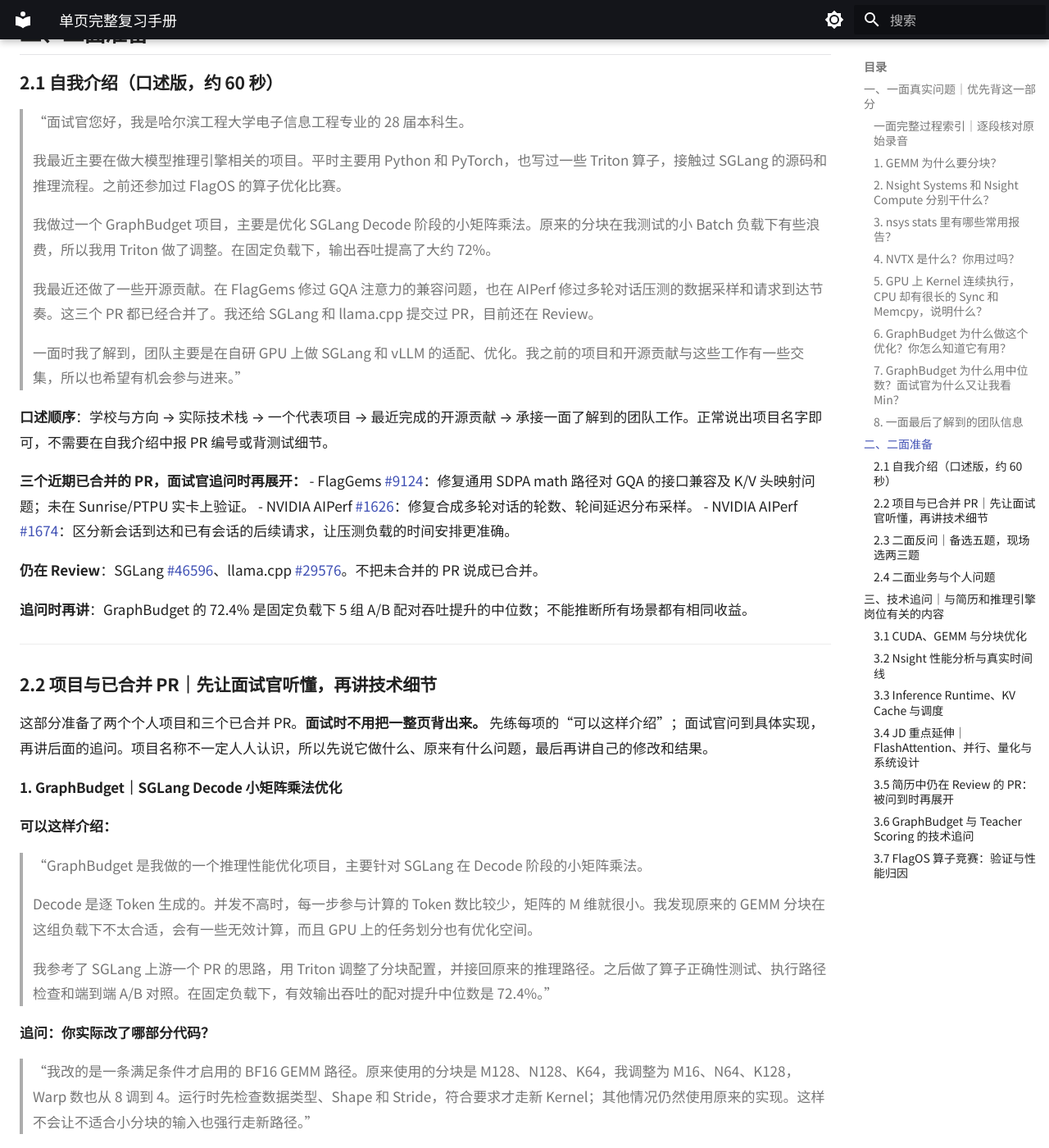
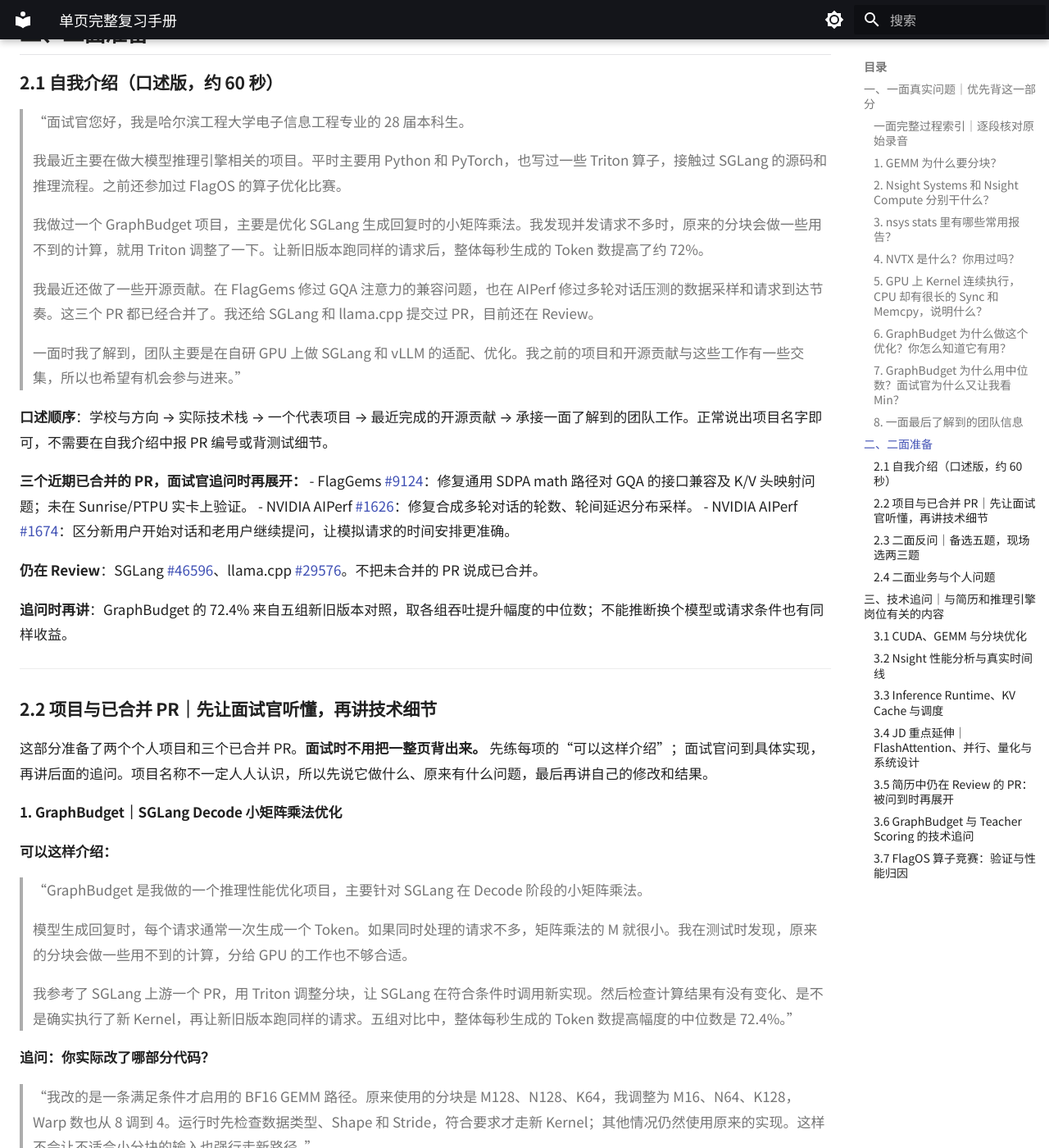
Before and after one commit to yu830/ai-infra-handbook, an MkDocs documentation site: the page built from docs/index.md, in a window 1280 px wide and 1400 px high, scrolled down 4902 px. Shown: the whole window at 82% size. Built offline with MkDocs 1.6.1 and Material for MkDocs 9.7.7, drawn with Linux system fonts in a browser that asks for light colours; some of the changed text lies outside the part shown.

Commit message:
docs: replace stilted benchmark jargon with natural spoken explanations

```diff
--- a/docs/index.md
+++ b/docs/index.md
@@ -78,11 +78,11 @@
 
 **直接回答：**
 
-> “最早我是从 SGLang 上游一个 PR 注意到这个问题的：Decode 阶段 M 很小，直接使用面向大矩阵的分块不一定合适。我就在自己的负载下尝试更小的 M 分块，比较无效计算、并行度和实际吞吐，然后用固定请求做 A/B 对照。结果说明，在那组测试配置下确实有性能提升。”
+> “最早我是从 SGLang 上游一个 PR 注意到这个问题的：Decode 阶段 M 很小，直接使用面向大矩阵的分块不一定合适。我就用自己准备的 Decode 请求试了更小的 M 分块，检查有没有减少无用计算，再让新旧版本跑同样的请求。结果显示，这次测试里确实有提升。”
 
 **追问点：** 不要把“上游 PR 提供灵感”改成“完全独立发现了瓶颈”。如果谈 Trace，必须能拿出自己真正看过的执行路径与数据。
 
-**录音里的关键细节：** 面试官当时还问了一句“说完了吗？”。回答优化动机时不能只停在“看到了上游 PR”，最好接着说明：自己要解决哪个具体负载、做了哪项修改、用什么 A/B 验证、结果适用于哪些条件。**不能把尚未回读的 Profile 数据当成已经亲自测过的事实。**
+**录音里的关键细节：** 面试官当时还问了一句“说完了吗？”。回答优化动机时不能只停在“看到了上游 PR”，最好接着说明：自己是在什么模型和请求条件下看到问题的、改了什么、怎么对比新旧版本，以及这个结果能说明什么。**不能把尚未回读的 Profile 数据当成已经亲自测过的事实。**
 
 ### 7. GraphBudget 为什么用中位数？面试官为什么又让我看 Min？
 
@@ -92,7 +92,7 @@
 
 > “我当时测的是两套实现跑同一组请求时的吞吐。因为不同轮次会有波动，所以我用了 5 组 A/B 对照，再取提升比例的中位数，避免某一轮特别高或特别低，把整体结果带偏。不过 5 组还是偏少，而且中位数也看不出最慢的情况。如果是线上服务，我还会看 P95、P99；但如果问题是‘一个 Kernel 在干扰最小的时候最快能跑多快’，那就先充分预热、重复测量，再看 Min，也就是最短耗时。两种指标回答的是不同问题。”
 
-**追问时再说：** 72.4% 是固定负载下的**配对吞吐提升中位数**，不是单个 Kernel 的耗时，也不能证明 P99 变好了。交错 A/B 本身不一定有问题，但要检查每次切换是否重新加载模型、重新捕获 CUDA Graph、改变缓存冷热或 GPU 频率。Min 是低干扰条件下的最佳观测值，不能替代稳定性与典型表现。
+**追问时再说：** 72.4% 是让新旧版本跑同样的请求后，五组吞吐提升幅度的**中位数**。它不是单个 Kernel 的加速比，也不能证明 P99 变好了。交错 A/B 本身不一定有问题，但要检查每次切换是否重新加载模型、重新捕获 CUDA Graph、改变缓存冷热或 GPU 频率。Min 是低干扰条件下的最佳观测值，不能替代稳定性与典型表现。
 
 **一面还追问过两件事：** 一是测量轮次之间有没有让 GPU 空闲；二是你提到做过 A/A 对照。A/A 可以帮助观察“同样实现重复测是否波动”，但不等于排除了全部频率、缓存和后台干扰。面试官最后明确区分了**优化者关心的低干扰最快耗时**与**用户关心的服务延迟分布**，所以回答时先说明测量目标，再选择 Min、Median 或 P95/P99。
 
@@ -112,7 +112,7 @@
 >
 > 我最近主要在做大模型推理引擎相关的项目。平时主要用 Python 和 PyTorch，也写过一些 Triton 算子，接触过 SGLang 的源码和推理流程。之前还参加过 FlagOS 的算子优化比赛。
 >
-> 我做过一个 GraphBudget 项目，主要是优化 SGLang Decode 阶段的小矩阵乘法。原来的分块在我测试的小 Batch 负载下有些浪费，所以我用 Triton 做了调整。在固定负载下，输出吞吐提高了大约 72%。
+> 我做过一个 GraphBudget 项目，主要是优化 SGLang 生成回复时的小矩阵乘法。我发现并发请求不多时，原来的分块会做一些用不到的计算，就用 Triton 调整了一下。让新旧版本跑同样的请求后，整体每秒生成的 Token 数提高了约 72%。
 >
 > 我最近还做了一些开源贡献。在 FlagGems 修过 GQA 注意力的兼容问题，也在 AIPerf 修过多轮对话压测的数据采样和请求到达节奏。这三个 PR 都已经合并了。我还给 SGLang 和 llama.cpp 提交过 PR，目前还在 Review。
 >
@@ -123,11 +123,11 @@
 **三个近期已合并的 PR，面试官追问时再展开：**
 - FlagGems [#9124](https://github.com/flagos-ai/FlagGems/pull/9124)：修复通用 SDPA math 路径对 GQA 的接口兼容及 K/V 头映射问题；未在 Sunrise/PTPU 实卡上验证。
 - NVIDIA AIPerf [#1626](https://github.com/ai-dynamo/aiperf/pull/1626)：修复合成多轮对话的轮数、轮间延迟分布采样。
-- NVIDIA AIPerf [#1674](https://github.com/ai-dynamo/aiperf/pull/1674)：区分新会话到达和已有会话的后续请求，让压测负载的时间安排更准确。
+- NVIDIA AIPerf [#1674](https://github.com/ai-dynamo/aiperf/pull/1674)：区分新用户开始对话和老用户继续提问，让模拟请求的时间安排更准确。
 
 **仍在 Review**：SGLang [#46596](https://github.com/sgl-project/sglang/pull/46596)、llama.cpp [#29576](https://github.com/ggml-org/llama.cpp/pull/29576)。不把未合并的 PR 说成已合并。
 
-**追问时再讲**：GraphBudget 的 72.4% 是固定负载下 5 组 A/B 配对吞吐提升的中位数；不能推断所有场景都有相同收益。
+**追问时再讲**：GraphBudget 的 72.4% 来自五组新旧版本对照，取各组吞吐提升幅度的中位数；不能推断换个模型或请求条件也有同样收益。
 
 ---
 
@@ -141,9 +141,9 @@
 
 > “GraphBudget 是我做的一个推理性能优化项目，主要针对 SGLang 在 Decode 阶段的小矩阵乘法。
 >
-> Decode 是逐 Token 生成的。并发不高时，每一步参与计算的 Token 数比较少，矩阵的 M 维就很小。我发现原来的 GEMM 分块在这组负载下不太合适，会有一些无效计算，而且 GPU 上的任务划分也有优化空间。
+> 模型生成回复时，每个请求通常一次生成一个 Token。如果同时处理的请求不多，矩阵乘法的 M 就很小。我在测试时发现，原来的分块会做一些用不到的计算，分给 GPU 的工作也不够合适。
 >
-> 我参考了 SGLang 上游一个 PR 的思路，用 Triton 调整了分块配置，并接回原来的推理路径。之后做了算子正确性测试、执行路径检查和端到端 A/B 对照。在固定负载下，有效输出吞吐的配对提升中位数是 72.4%。”
+> 我参考了 SGLang 上游一个 PR，用 Triton 调整分块，让 SGLang 在符合条件时调用新实现。然后检查计算结果有没有变化、是不是确实执行了新 Kernel，再让新旧版本跑同样的请求。五组对比中，整体每秒生成的 Token 数提高幅度的中位数是 72.4%。”
 
 **追问：你实际改了哪部分代码？**
 
@@ -241,7 +241,7 @@
 
 **追问：为什么这个问题重要？**
 
-> “因为压测结果不仅取决于模型本身，还取决于给它什么请求。比如多轮对话有多少轮、用户隔多久继续，会影响同时在处理多少请求，以及缓存复用的机会。如果生成的数据本身和配置不一致，后面测到的吞吐、TTFT、P99 就可能不代表想测的负载。”
+> “因为压测结果不仅取决于模型本身，还取决于给它什么请求。比如多轮对话有多少轮、用户隔多久继续，会影响同时在处理多少请求，以及缓存复用的机会。如果生成的数据本身和配置不一致，后面测到的吞吐、TTFT、P99 就可能不是原本想测试的场景。”
 
 **追问：实际修改在哪里？**
 
@@ -249,7 +249,7 @@
 
 **追问：测试证明了什么？**
 
-> “最初八个有针对性的回归测试，在未修复版本上有六个失败，修改后八个都通过。后续还补了更多分布边界测试。这个 PR 已合并，但我没有把它说成优化了模型推理速度；它改进的是压测负载的正确性。”
+> “最初八个有针对性的回归测试，在未修复版本上有六个失败，修改后八个都通过。后续还补了更多分布边界测试。这个 PR 已合并，但我没有把它说成优化了模型推理速度；它让模拟出来的测试请求更符合原本的配置。”
 
 **边界**：这是对既有分布采样工作的聚焦修复。PR 的一些全套测试在环境中存在失败或没有完整跑完，不能说“所有测试全绿”。已合并：`AIPerf #1626`。
 
@@ -259,13 +259,13 @@
 
 > “我在 AIPerf 这个推理压测工具里合并的另一个 PR，处理的是多轮对话的请求时间安排。
 >
-> 比如压测时设定每秒 5 个请求，原来的默认模式会把新对话的第一轮和已有对话的后续轮次，都算在这 5 个请求里。但有时我们想模拟的是每秒有 5 个新用户开始聊天，老用户则在上一轮回答结束、经过自己的等待时间后继续提问。这两种场景对模型服务造成的负载不一样。
+> 比如压测时设定每秒 5 个请求，原来的默认模式会把新对话的第一轮和已有对话的后续轮次，都算在这 5 个请求里。但有时我们想模拟的是每秒有 5 个新用户开始聊天，老用户则在上一轮回答结束、经过自己的等待时间后继续提问。这两种情况下，模型服务实际收到请求的节奏不一样。
 >
 > 所以我加了一个可选模式：新会话还是按设定速率开始，后续轮次等上一轮完成并达到 Think Time 后，再通过原来的调度机制发出。不使用新会话的到达槽位，同时继续遵守并发数、请求数和停止条件等限制。”
 
 **追问：你为什么不直接修改原来的默认行为？**
 
-> “因为原来的‘每一轮都按请求速率排队’本身也是有效的压测场景。如果直接替换，会让已有用户的测试配置产生不同结果。所以我保留 `rate_slot` 作为默认策略，再增加可选的 `direct` 模式，让用户根据想模拟的负载来选。”
+> “因为原来的‘每一轮都按请求速率排队’本身也是有效的压测场景。如果直接替换，会让已有用户的测试配置产生不同结果。所以我保留 `rate_slot` 作为默认策略，再增加可选的 `direct` 模式，让用户按自己要模拟的使用场景来选。”
 
 **追问：改到了哪个执行环节？**
 
@@ -355,7 +355,7 @@
 
 #### 7. Agent 帮你写过代码，如何保证自己真的懂？
 
-> “我确实会用 Agent 来加快查源码、尝试实现和补测试，但最后得由我决定问题是否解决。比如一个算子改动，我需要看清输入输出、边界和数值语义，用原生实现对照；优化结果也要在固定负载下重新测，不是 Agent 说快就算快。如果一段实现我自己解释不清楚，就说明还需要继续核对。”
+> “我确实会用 Agent 帮忙查源码、尝试实现和补测试，但最后得由我判断代码对不对。比如改一个算子，我要先弄清楚输入输出和边界情况，跟原生实现对照；如果要比较性能，就让改动前后跑同样的请求，而不是 Agent 说快就算快。如果一段实现我自己解释不清楚，就说明还需要继续核对。”
 
 #### 8. 你遇到过方案不合适、需要推翻重做吗？
 
@@ -451,7 +451,7 @@
 
 **直接回答：**
 
-> “这不是一个所有模型都适用的神奇参数，而是针对我的那组 Decode 负载做的选择。M 很小，BM 过大有浪费；BN 影响输出列方向的并行块数量；BK 要兼顾一次计算量、数据复用和寄存器资源。M16 是这组配置下的选择，不是说 M8 就一定更快，还是得看测量结果。”
+> “这个分块不是所有模型都适用，我是根据这次 Decode 测试用到的矩阵尺寸选的。M 很小，BM 过大有浪费；BN 影响输出列方向的并行块数量；BK 要兼顾一次计算量、数据复用和寄存器资源。M16 是这组配置下的选择，不是说 M8 就一定更快，还是得看测量结果。”
 
 **继续追问**：必须区分**Tile 的 BM=8**与**实际矩阵 M=8**；它们不是同一个变量。具体哪一个尺寸退化、退化多少，要引用实际扫描曲线，不能凭直觉编造。
 
@@ -750,7 +750,7 @@
 
 **直接回答：**
 
-> “最早确实是从 SGLang 上游的 PR #42145 得到启发，看到确定性 Decode 的小 M GEMM 存在优化空间。我的工作是在自己的固定负载下做适配、验证分块与原生路径的差异，并测试是否会影响输出一致性。来源可以直接讲，不需要为了显得独立就把上游的发现说成是我首创。”
+> “最早确实是从 SGLang 上游 PR #42145 得到启发。我用自己准备的一组 Decode 请求验证了这个问题，再把小 M 分块接到所用版本的 SGLang 里，对比改动前后的性能和输出结果。来源可以直接讲，不需要为了显得独立就把上游的发现说成是我首创。”
 
 **继续追问**：为什么 Decode 的 `M` 小；为什么不能无条件把 Prefill 也切成 M16；遇到不支持的 Shape/Dtype 为什么回退；上游结果在哪种模型、设备上测得，而自己的 72.4% 又在哪种配置上测得，二者不能混用。
 
@@ -758,9 +758,9 @@
 
 **直接回答：**
 
-> “是固定服务负载下输出吞吐的提升比例，不是单个 GEMM Kernel 加速 72.4%，也不是 TTFT 下降 72.4%。我在单 GPU、BF16、TP=1、最多 16 个并发运行请求的配置下，让两套实现各跑同样的 256 条请求，每条生成 128 个 Token，做了 5 组 A/B，最后报的是配对提升比例的中位数。”
+> “我比较的是新旧版本处理同一组请求时，每秒总共生成多少 Token。72.4% 是这个指标的提升，不是单个 GEMM 加速 72.4%，也不是 TTFT 下降 72.4%。我在单 GPU、BF16、TP=1、最多 16 个并发运行请求的配置下，让两套实现各跑同样的 256 条请求，每条生成 128 个 Token，做了 5 组 A/B，最后报的是配对提升比例的中位数。”
 
-**继续追问**：明确对照是**同配置的原生确定性路径**，不能换成非确定性路径；检查 Prompt、生成长度、Seed/采样设置、Warm-up、Graph 状态是否一致。Min 适合低干扰最短耗时的参考，Median 适合典型轮次，P99 反映尾部。**五组数据证明的是已测负载，不足以说明所有负载稳定提升**。
+**继续追问**：明确对照是**同配置的原生确定性路径**，不能换成非确定性路径；检查 Prompt、生成长度、Seed/采样设置、Warm-up、Graph 状态是否一致。Min 适合低干扰最短耗时的参考，Median 适合典型轮次，P99 反映尾部。**这五组结果只能说明这次测试的情况，不能保证换个请求规模也有同样的提升**。
 
 #### Q44. 为什么“输出 Token 一致”还不足以证明整个 Kernel 数值完全相同？
 
```
